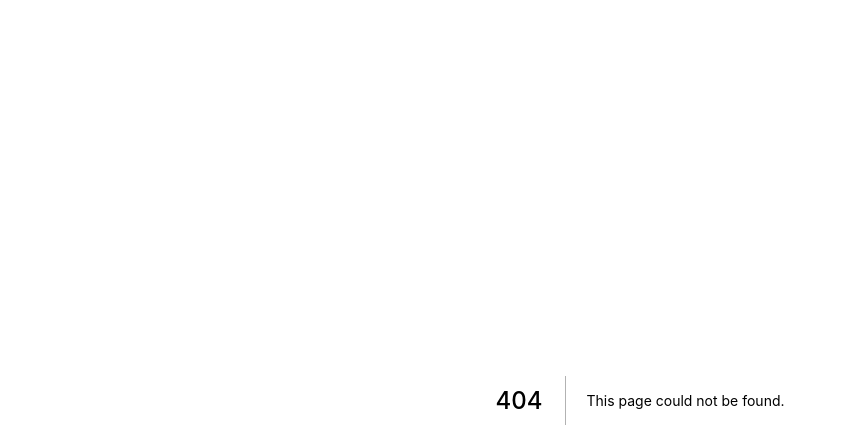
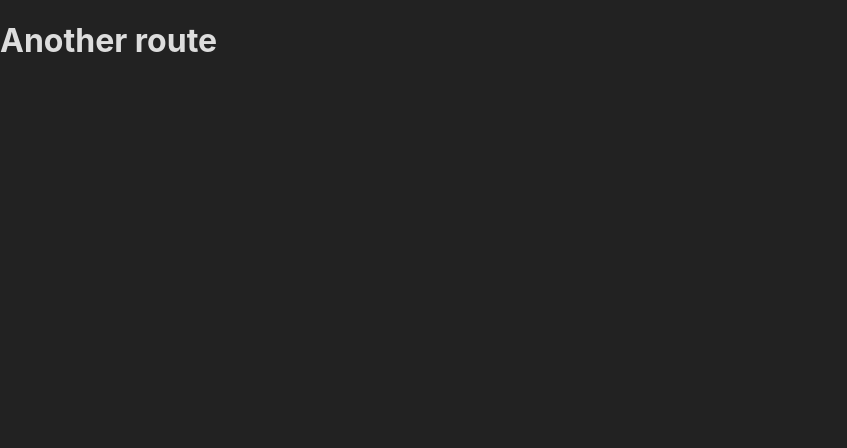
Before and after one commit to natavitoriano/nextjs-course, a Next.js app in the folder basic-next/: page /anotherRoute in a window 1280 px wide. Before the commit this address had no page. Shown: the top 448 px of the page, without its empty margins (0-847 px from the left). Built offline with nearby package versions, Linux system fonts and the light colour scheme.

Commit message:
Testing and noting that the routing system is case sensitive

```diff
--- /dev/null
+++ b/basic-next/src/pages/anotherRoute.jsx
@@ -0,0 +1,7 @@
+export default function anotherRoute() {
+    return (
+        <div>
+            <h1>Another route</h1>
+        </div>
+    )
+}
```
